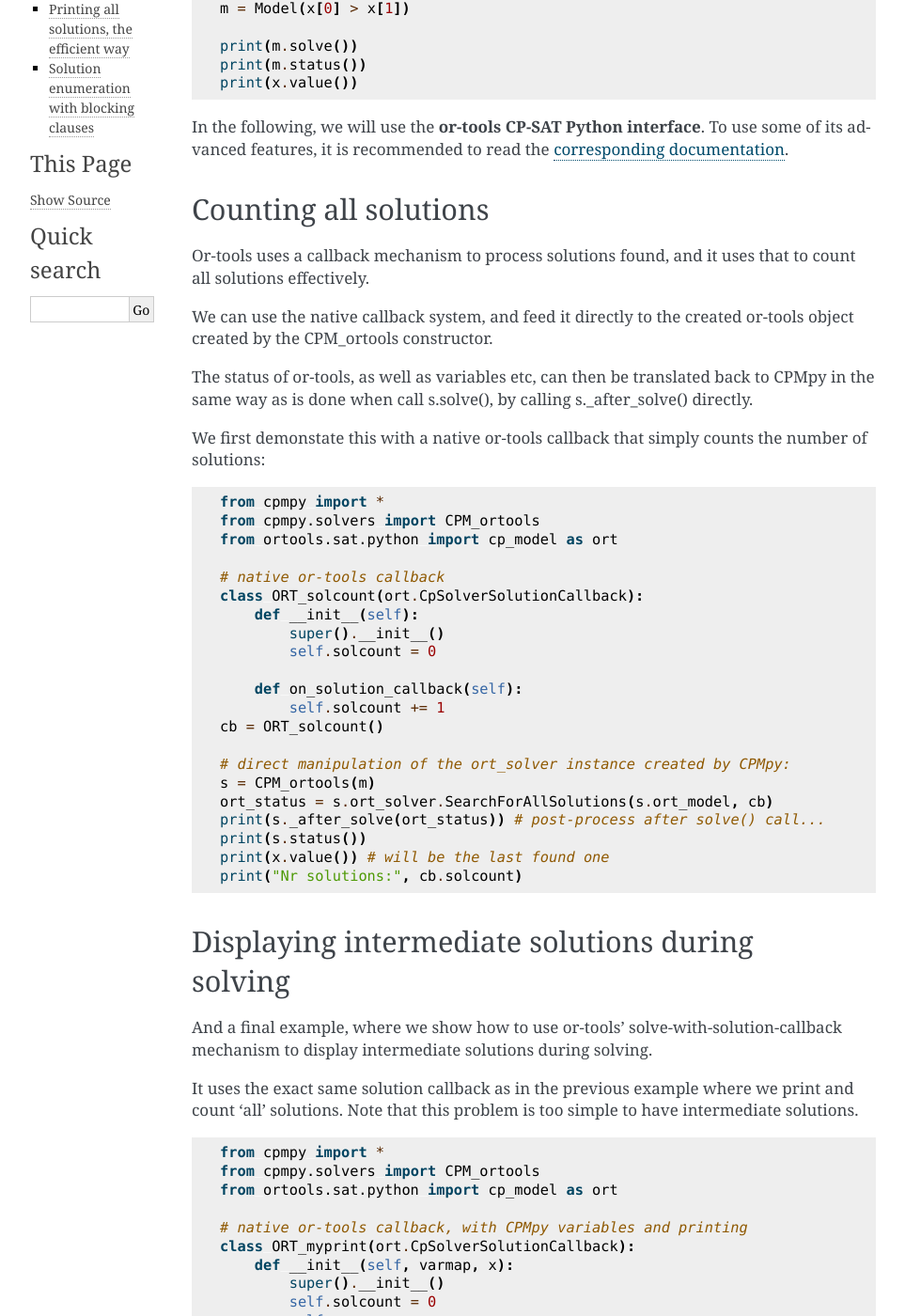
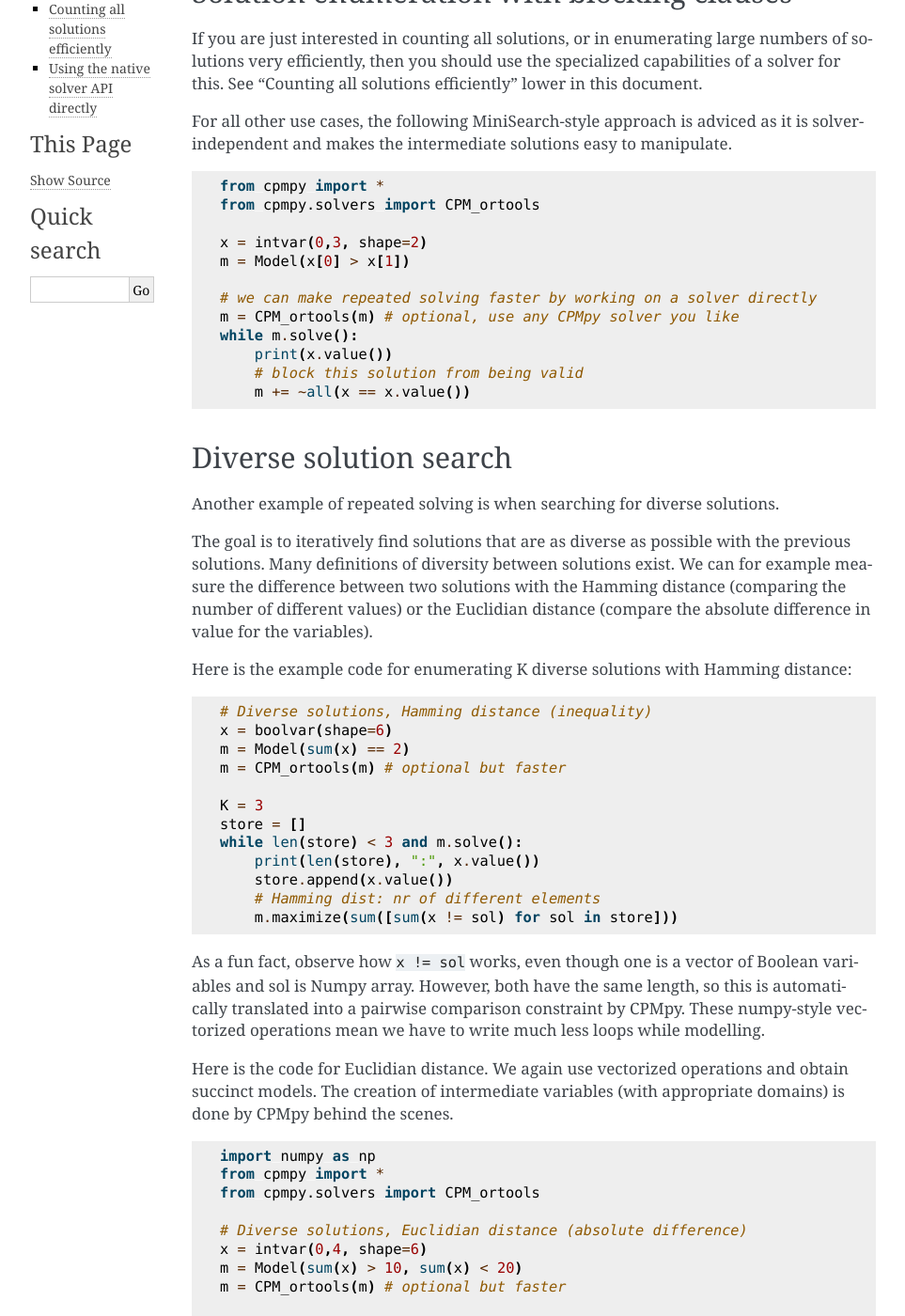
Before and after one commit to CPMpy/cpmpy, a Sphinx documentation site: the page built from docs/multiple_solutions.md, in a window 1280 px wide and 1400 px high, scrolled down 299 px. Shown: the whole window at 94% size, without its empty margins (148-1111 px from the left). Built offline with Sphinx 7.4.7, drawn with Linux system fonts in a browser that asks for light colours; some of the changed text lies outside the part shown.

Commit message:
doc: extend multiple solutions, minisearch, diverse solutions

````diff
--- a/docs/multiple_solutions.md
+++ b/docs/multiple_solutions.md
@@ -1,66 +1,113 @@
 # Obtaining multiple solutions
 
-CPMpy is meant to be a light-weight modeling layer on top of Python-based solver interfaces. This makes it possible to model a problem using CPMpy expressions, while still using advances features of the solver.
+The MiniSearch[1] paper promoted a small, high-level domain-specific language for specifying the search for multiple solutions. The CPMpy solver interface follows the same guiding principles.
 
-Here is the standard, solver-agnostic, way of solving a model in CPMpy:
+If these examples and the CPMpy API insufficient for your needs, remember that you can access the underlying solver API directly too (see bottom of this page).
+
+## Solution enumeration with blocking clauses
+If you are just interested in counting all solutions, or in enumerating large numbers of solutions very efficiently, then you should use the specialized capabilities of a solver for this. See "Counting all solutions efficiently" lower in this document.
+
+For all other use cases, the following MiniSearch-style approach is adviced as it is solver-independent and makes the intermediate solutions easy to manipulate.
 
 ```python
 from cpmpy import *
+from cpmpy.solvers import CPM_ortools
 
 x = intvar(0,3, shape=2)
 m = Model(x[0] > x[1])
 
-print(m.solve())
-print(m.status())
-print(x.value())
+# we can make repeated solving faster by working on a solver directly
+m = CPM_ortools(m) # optional, use any CPMpy solver you like
+while m.solve():
+    print(x.value())
+    # block this solution from being valid
+    m += ~all(x == x.value())
 ```
+
+## Diverse solution search
+Another example of repeated solving is when searching for diverse solutions.
+
+The goal is to iteratively find solutions that are as diverse as possible with the previous solutions. Many definitions of diversity between solutions exist. We can for example measure the difference between two solutions with the Hamming distance (comparing the number of different values) or the Euclidian distance (compare the absolute difference in value for the variables).
+
+Here is the example code for enumerating K diverse solutions with Hamming distance:
+
+```python
+# Diverse solutions, Hamming distance (inequality)
+x = boolvar(shape=6)
+m = Model(sum(x) == 2)
+m = CPM_ortools(m) # optional but faster
+
+K = 3
+store = []
+while len(store) < 3 and m.solve():
+    print(len(store), ":", x.value())
+    store.append(x.value())
+    # Hamming dist: nr of different elements
+    m.maximize(sum([sum(x != sol) for sol in store]))
+```
+
+As a fun fact, observe how `x != sol` works, even though one is a vector of Boolean variables and sol is Numpy array. However, both have the same length, so this is automatically translated into a pairwise comparison constraint by CPMpy. These numpy-style vectorized operations mean we have to write much less loops while modelling.
+
+Here is the code for Euclidian distance. We again use vectorized operations and obtain succinct models. The creation of intermediate variables (with appropriate domains) is done by CPMpy behind the scenes.
+
+```python
+import numpy as np
+from cpmpy import *
+from cpmpy.solvers import CPM_ortools
+
+# Diverse solutions, Euclidian distance (absolute difference)
+x = intvar(0,4, shape=6)
+m = Model(sum(x) > 10, sum(x) < 20)
+m = CPM_ortools(m) # optional but faster
+
+K = 3
+store = []
+while len(store) < K and m.solve() is not False:
+    print(len(store), ":", x.value())
+    store.append(x.value())
+    # Euclidian distance: absolute difference in value
+    m.maximize(sum([sum( abs(np.add(x, -sol)) ) for sol in store]))
+```
+
+## Counting all solutions efficiently
+
+CP solvers typically natively support enumerating all solutions. This will be much than adding blocking clauses from CPMpy, when we are dealing with hundreds of solutions.
+
+Or-tools has an 'on solution' callback mechanism that can be used to efficiently count the number of solutions.
+
+To better support the use case of _counting_ solutions (without printing them), CPMpy includes a native ortools callback that does counting and only optionally also prints something on every solution. The callback is called `OrtSolutionCounter`, defined in cpmpy.solvers.ortools.
+
+We can use it to efficiently count solutions as follows (dont forget the 'enumerate_all_solutions=True' argument):
+```python
+from cpmpy import *
+from cpmpy.solvers import CPM_ortools
+from cpmpy.solvers.ortools import OrtSolutionCounter
+
+x = intvar(0,3, shape=2)
+m = Model(x[0] > x[1])
+
+s = CPM_ortools(m)
+cb = OrtSolutionCounter()
+s.solve(enumerate_all_solutions=True, solution_callback=cb)
+print("Nr of solutions:",cb.solution_count())
+```
+
+## Using the native solver API directly
 
 In the following, we will use the __or-tools CP-SAT Python interface__. To use some of its advanced features, it is recommended to read the [corresponding documentation](https://developers.google.com/optimization/reference/python/sat/python/cp_model).
 
+This very advanced examples shows how to **print all solutions with CPMpy using a custom or-tools native callback**.
 
-
-## Counting all solutions
-Or-tools uses a callback mechanism to process solutions found, and it uses that to count all solutions effectively.
-
-We can use the native callback system, and feed it directly to the created or-tools object created by the CPM_ortools constructor.
-
-The status of or-tools, as well as variables etc, can then be translated back to CPMpy in the same way as is done when call s.solve(), by calling s._after_solve() directly.
-
-We first demonstate this with a native or-tools callback that simply counts the number of solutions:
+To do this, you need to pass the hidden 'varmap' mapping from CPMpy variables to the callback, so that we can populate the CPMpy variable`._value` property from the or-tools variableor-tools variables. As such:
 
 ```python
 from cpmpy import *
 from cpmpy.solvers import CPM_ortools
 from ortools.sat.python import cp_model as ort
 
-# native or-tools callback
-class ORT_solcount(ort.CpSolverSolutionCallback):
-    def __init__(self):
-        super().__init__()
-        self.solcount = 0
-
-    def on_solution_callback(self):
-        self.solcount += 1
-cb = ORT_solcount()
-
-# direct manipulation of the ort_solver instance created by CPMpy:
+x = intvar(0,3, shape=2)
+m = Model(x[0] > x[1])
 s = CPM_ortools(m)
-ort_status = s.ort_solver.SearchForAllSolutions(s.ort_model, cb)
-print(s._after_solve(ort_status)) # post-process after solve() call...
-print(s.status())
-print(x.value()) # will be the last found one
-print("Nr solutions:", cb.solcount)
-```
-
-## Displaying intermediate solutions during solving
-And a final example, where we show how to use or-tools' solve-with-solution-callback mechanism to display intermediate solutions during solving.
-
-It uses the exact same solution callback as in the previous example where we print and count 'all' solutions. Note that this problem is too simple to have intermediate solutions.
-
-```python
-from cpmpy import *
-from cpmpy.solvers import CPM_ortools
-from ortools.sat.python import cp_model as ort
 
 # native or-tools callback, with CPMpy variables and printing
 class ORT_myprint(ort.CpSolverSolutionCallback):
@@ -79,43 +126,6 @@ class ORT_myprint(ort.CpSolverSolutionCallback):
         print("x:",self.x.value())
 cb = ORT_myprint(s.varmap, x)
 
-m_opt = Model(x[0] > x[1], maximize=sum(x))
-s = CPM_ortools(m_opt)
-ort_status = s.ort_solver.SolveWithSolutionCallback(s.ort_model, cb)
-print(s._after_solve(ort_status)) # post-process after solve() call...
-print(s.status())
-print(x.value())
-print("Nr intermediate solutions:", cb.solcount)
-```
-
-## Printing all solutions, the efficient way
-It is also possible to print the value at the level of CPMpy variables in the callback. To do this, you need to pass the 'varmap' mapping from CPMpy variables to or-tools variables, and populate the var.\_value property first, as such:
-
-from ortools.sat.python import cp_model as ort
-
-```python
-from cpmpy import *
-from cpmpy.solvers import CPM_ortools
-from ortools.sat.python import cp_model as ort
-
-# native or-tools callback, with CPMpy variables and printing
-class ORT_myprint(ort.CpSolverSolutionCallback):
-    def __init__(self, varmap, x):
-        super().__init__()
-        self.solcount = 0
-        self.varmap = varmap
-        self.x = x
-
-    def on_solution_callback(self):
-        # populate values before printing
-        for cpm_var in self.x:
-            cpm_var._value = self.Value(self.varmap[cpm_var])
-
-        self.solcount += 1
-        print("x:",self.x.value())
-cb = ORT_myprint(s.varmap, x)
-
-s = CPM_ortools(m)
 ort_status = s.ort_solver.SearchForAllSolutions(s.ort_model, cb)
 print(s._after_solve(ort_status)) # post-process after solve() call...
 print(s.status())
@@ -123,25 +133,4 @@ print(x.value()) # will be the last found one
 print("Nr solutions:", cb.solcount)
 ```
 
-## Solution enumeration with blocking clauses
-Another way to do solution enumeration is to manually add blocking clauses (clauses forbidding the current solution). In case you just want to enumerate all solutions, this will be less efficient then using or-tools callbacks.
-
-However, in case you have custom blocking clauses, or don't care too much by some additional overhead caused by the non-incrementality of or-tools, then you can do the following:
-
-```python
-from cpmpy import *
-from cpmpy.solvers import CPM_ortools
-
-x = intvar(0,3, shape=2)
-m = Model(x[0] > x[1])
-s = CPM_ortools(m)
-solcount = 0
-while(s.solve()):
-    solcount += 1
-    print("x:",x.value())
-    # add blocking clause, to CPMpy solver directly
-    s += [ any(x != x.value()) ]
-print(s.status())
-print(x.value()) # will be the last found one
-print("Nr solutions:", solcount)
-```
+Actually `s.solve(enumerate_all_solutions=True, solution_callback=cb)` would also have worked, but this shows that if you want you can do your own calls and `_after_solve` and forward and reverse mapping between variables as you wish...
````
